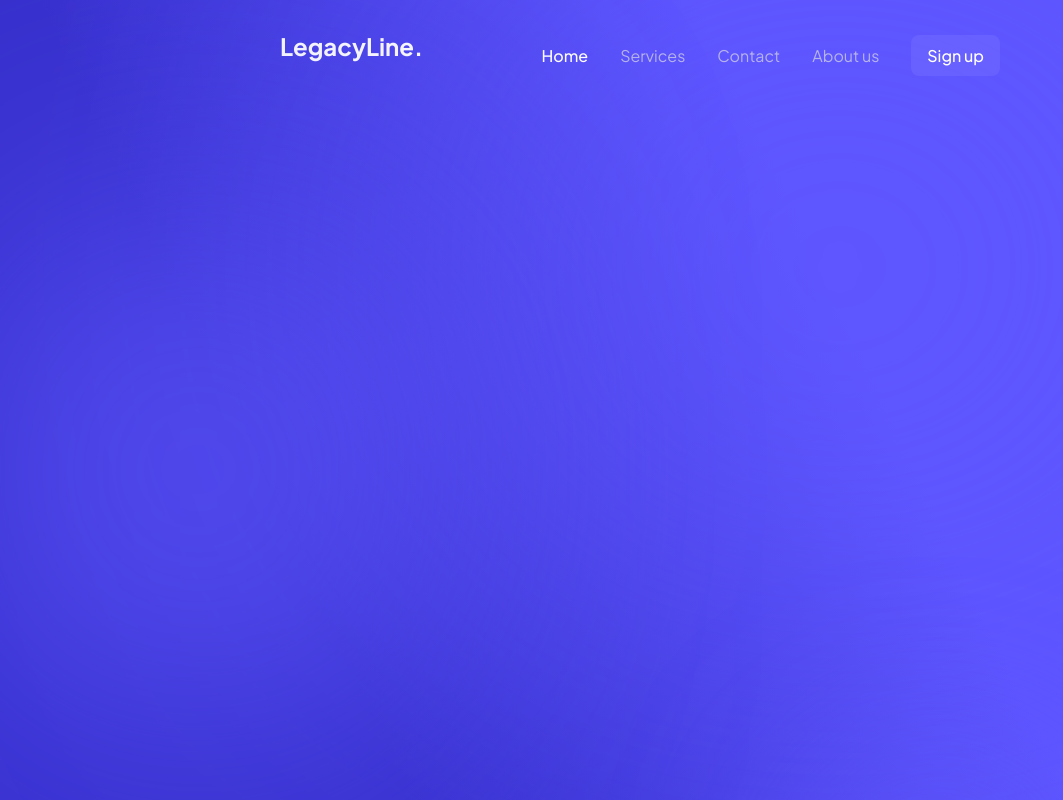
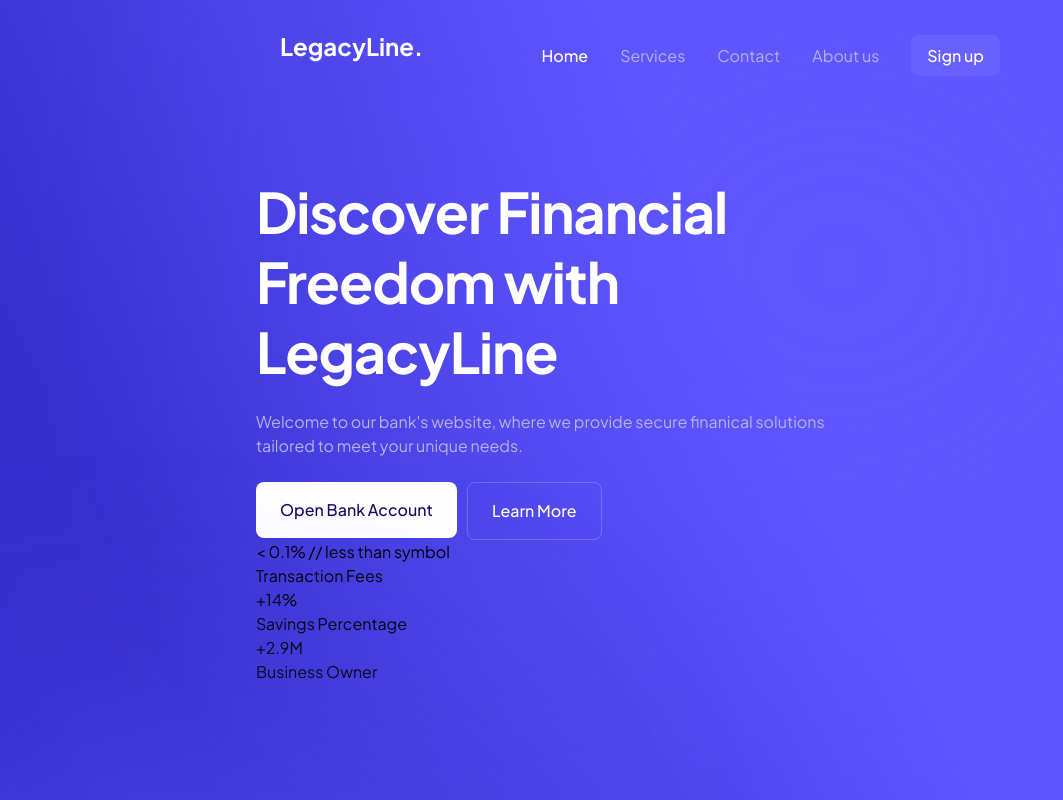
Before and after one commit to jesswils/banking-app, a Next.js app: page / in a window 1280 px wide. Shown: the top 800 px of the page, without its empty margins (0-1063 px from the left). Built offline with nearby package versions, Linux system fonts and the light colour scheme.

Commit message:
Main page started

```diff
--- /dev/null
+++ b/src/app/components/Main.tsx
@@ -0,0 +1,47 @@
+
+const Main = () => {
+  return (
+    <>
+    <h1 className="text-[3.5rem] font-bold text-white tracking-wider leading-extra-loose w-[36.625rem] h-[13.125rem] mt-[5.25rem]">Discover Financial Freedom with LegacyLine</h1>
+    <p className="w-[36.625rem] text-transparent-purple mt-6">Welcome to our bank's website, where we provide secure finanical solutions
+        tailored to meet your unique needs.
+    </p>
+    {/* buttons */}
+    <ul className="flex pt-[1.5rem] pr-[2rem] align-center gap-[0.625rem]">
+    <li>
+        <a
+        href='#'
+        className='inline-flex justify-center align-center bg-white px-[1.5rem] py-4 gap-x-2.5 w-auto h-auto rounded-lg text-deep-purple font-medium'
+        >
+            Open Bank Account
+        </a>
+    </li>
+    <li>
+    <a
+        href='#'
+        className='inline-flex justify-center align-center border border-white/[.20] text-white px-[1.5rem] py-4 gap-x-2.5 w-auto h-auto rounded-lg text-deep-purple font-medium'
+        >
+            Learn More
+        </a>
+    </li>
+    </ul>
+    {/* information */}
+<ul>
+    <li>
+        &#60; 0.1%  // less than symbol
+        <p>Transaction Fees</p>
+    </li>
+    <li>
+       +14%
+        <p>Savings Percentage</p>
+    </li>
+    <li>
+        +2.9M
+        <p>Business Owner</p>
+    </li>
+</ul>
+    </>
+  )
+}
+
+export default Main
--- a/src/app/page.tsx
+++ b/src/app/page.tsx
@@ -1,9 +1,11 @@
 import Nav from './components/Nav';
+import Main from './components/Main'
 
 export default function Home() {
 	return (
 		<main>
 			<Nav />
+         <Main />
 			<div id='ellipse-top' className='ellipse-top absolute -z-50 inset-y-0 pl-[11.8rem] pr-[23.2rem] ml-[11.8rem] mr-[23.2rem] mb-[20.5rem]' />
 			<div id='ellipse-left' className='ellipse-left relative mr-[50.6rem] ml-[-16rem] mb-[-9.2rem] mt-[8.1rem]' />
 			<div id='ellipse-right' className='ellipse-right relative mr-[7.94rem] mb-[7.79rem] ml-[33.4rem] mt-[11.1rem]' />
--- a/tailwind.config.ts
+++ b/tailwind.config.ts
@@ -20,12 +20,19 @@ const config: Config = {
         'neutral-purple': '#B6B3EB',
         'transparent': '#FFFFFF10',
         'white' : '#FFF',
-        'transparent-purple' : '#B6B3EB'
+        'transparent-purple' : '#B6B3EB',
+        'deep-purple' : '#110C64'
       },
       fontFamily: {
         display: ['var(--font-jakarta)'],
         sans: ['var(--font-poppins)'],
       },
+      letterSpacing: {
+        wider: '-0.07rem',
+      },
+      lineHeight: {
+        'extra-loose': ' 4.375rem',
+      }
     },
   },
   plugins: [],
```
